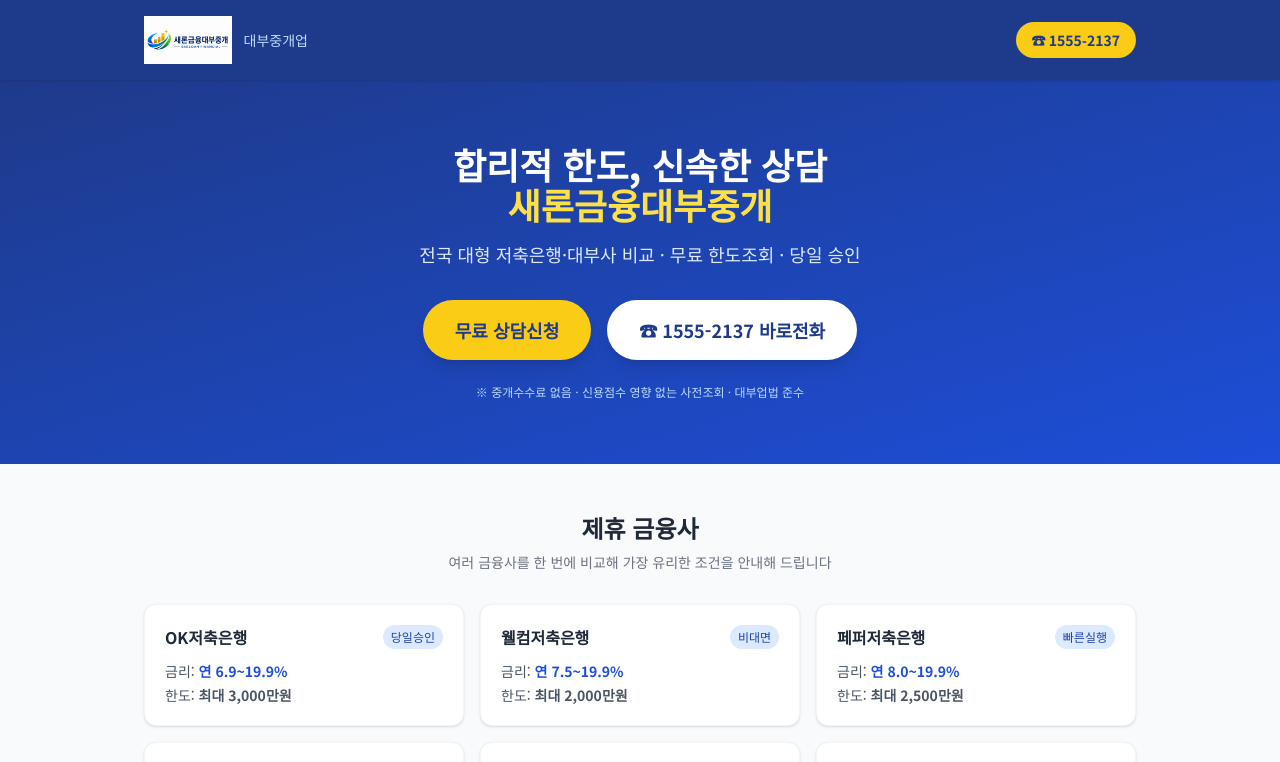
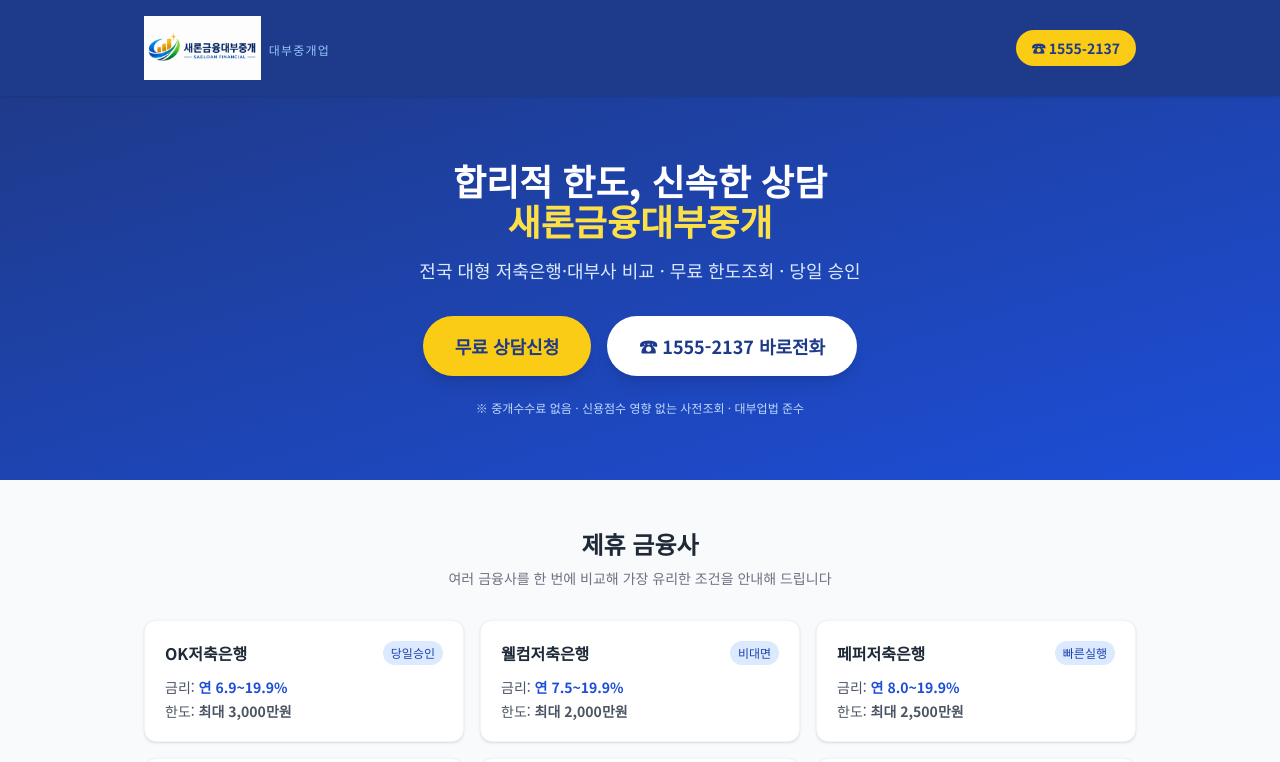
Before and after one commit to HeeJeonLee/saeloan-financial, a React (Vite) app: page / in a window 1280 px wide. Shown: the top 762 px of the page. Built offline with nearby package versions, Linux system fonts and the light colour scheme.

Commit message:
style: 헤더 로고 크기 확대 및 대부중개업 레이블 정돈

```diff
--- a/src/App.jsx
+++ b/src/App.jsx
@@ -38,11 +38,11 @@
       {/* ── 헤더 ── */}
       <header className="w-full bg-blue-900 text-white shadow sticky top-0 z-50">
         <div className="max-w-5xl mx-auto px-4 py-4 flex items-center justify-between">
-          <div className="flex items-center gap-3">
+          <div className="flex items-center gap-2">
             <img src="/logo.png" alt="새론금융대부중개 로고"
-              style={{ height: "48px" }}
+              style={{ height: "64px" }}
               onError={(e) => { e.target.style.display = "none"; }} />
-            <div className="text-sm text-blue-200 font-medium">대부중개업</div>
+            <span className="text-xs text-blue-300 tracking-widest uppercase mt-1">대부중개업</span>
           </div>
           <a href="tel:15552137"
             className="bg-yellow-400 text-blue-900 font-bold px-4 py-2 rounded-full text-sm hover:bg-yellow-300 transition">
```
